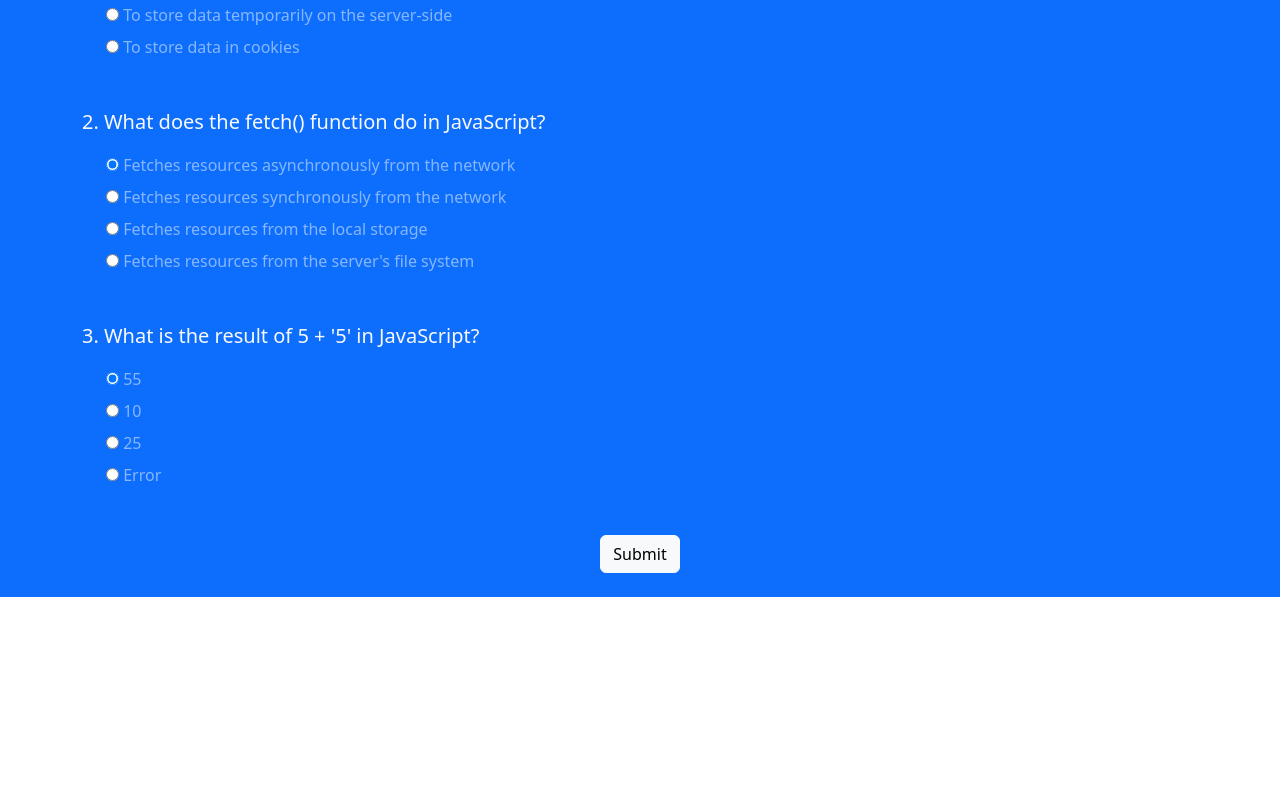
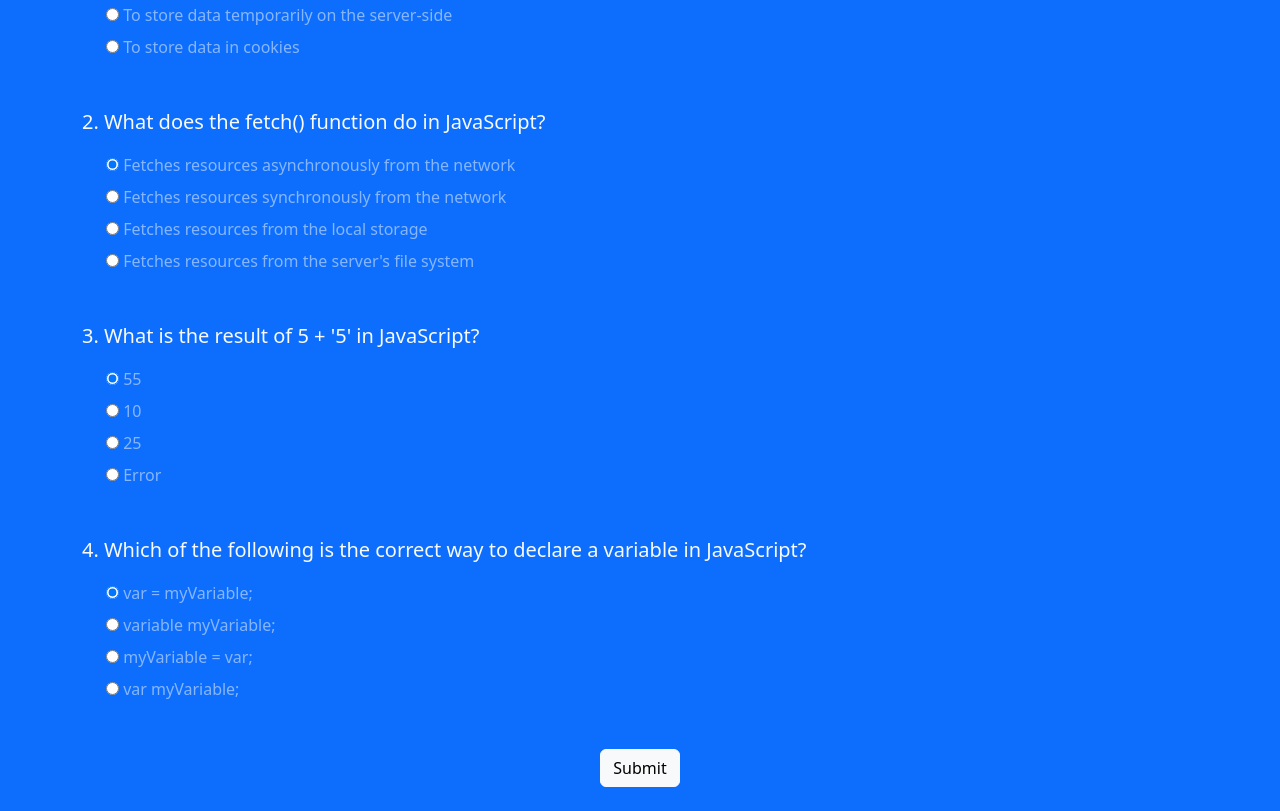
Before and after one commit to hadeeribraheem/modern-javascript-netninja, a plain HTML site: page interactive quiz/index.html in a window 1280 px wide. Shown: the part 422-1233 px from the top of the page. Before the commit the page ends 1019 px from the top, so only its background shows below. Drawn offline with nearby package versions, Linux system fonts and the light colour scheme.

Commit message:
add q4 and result section

```diff
--- a/interactive quiz/index.html
+++ b/interactive quiz/index.html
@@ -13,6 +13,12 @@
             <h2 class="text-primary display-3 my-4">
                 JavaScript Quiz
             </h2>
+        </div>
+    </div>
+    <!--Result Section-->
+    <div class="result py-4 d-none bg-light text-center">
+        <div class="container lead">
+            <p>Score : <span class="text-primary display-4 p-3"> 0%</span></p>
         </div>
     </div>
     <!--quiz section-->
@@ -97,6 +103,32 @@
                             <label class="form-check-label"> Error </label>
                             </div>
                 </div>
+                <!--Q4-->
+                <div class="my-5">
+                    <p class="lead font-weight-normal">
+                        4. Which of the following is the correct way to declare a variable in JavaScript?
+                    </p>
+
+                        <div class="form-check my-2 text-white-50">
+                        <input type="radio" name="q4" value="A" checked>
+                        <label class="form-check-label">  var = myVariable; </label>
+                        </div>
+
+                        <div class="form-check my-2 text-white-50">
+                            <input type="radio" name="q4" value="B">
+                            <label class="form-check-label">  variable myVariable; </label>
+                            </div>
+
+                        <div class="form-check my-2 text-white-50">
+                            <input type="radio" name="q4" value="C">
+                            <label class="form-check-label"> myVariable = var; </label>
+                            </div>
+
+                        <div class="form-check my-2 text-white-50">
+                            <input type="radio" name="q4" value="D">
+                            <label class="form-check-label"> var myVariable; </label>
+                            </div>
+                </div>
                 <div class="text-center">
                     <input type="submit" class="btn btn-light">
                 </div>
```
